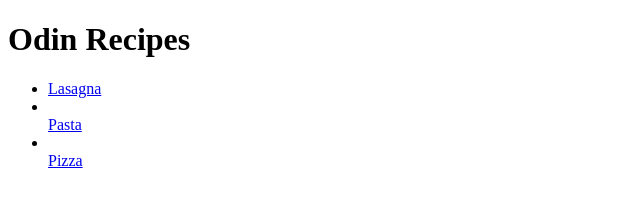
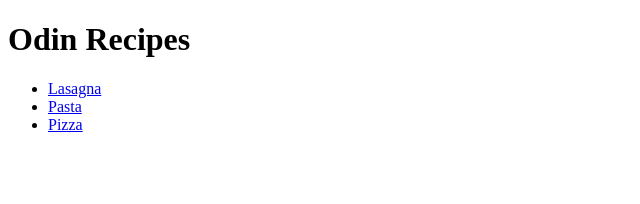
Before and after one commit to naes-web/recipes-project, a plain HTML site: page index.html in a window 1280 px wide. Shown: the whole page, without its empty margins (0-640 px from the left). Drawn offline with Linux system fonts and the light colour scheme.

Commit message:
added links to unordered list

```diff
--- a/index.html
+++ b/index.html
@@ -10,8 +10,8 @@
     <h1>Odin Recipes</h1>
     <ul>
         <li><a href="./recipes/lasagna.html">Lasagna</a></li>
-        <li></li><a href="./recipes/pasta.html">Pasta</a></li>
-        <li></li><a href="./recipes/pizza.html">Pizza</a></li>
+        <li><a href="./recipes/pasta.html">Pasta</a></li>
+        <li><a href="./recipes/pizza.html">Pizza</a></li>
     </ul>
 </body>
 </html>
```
